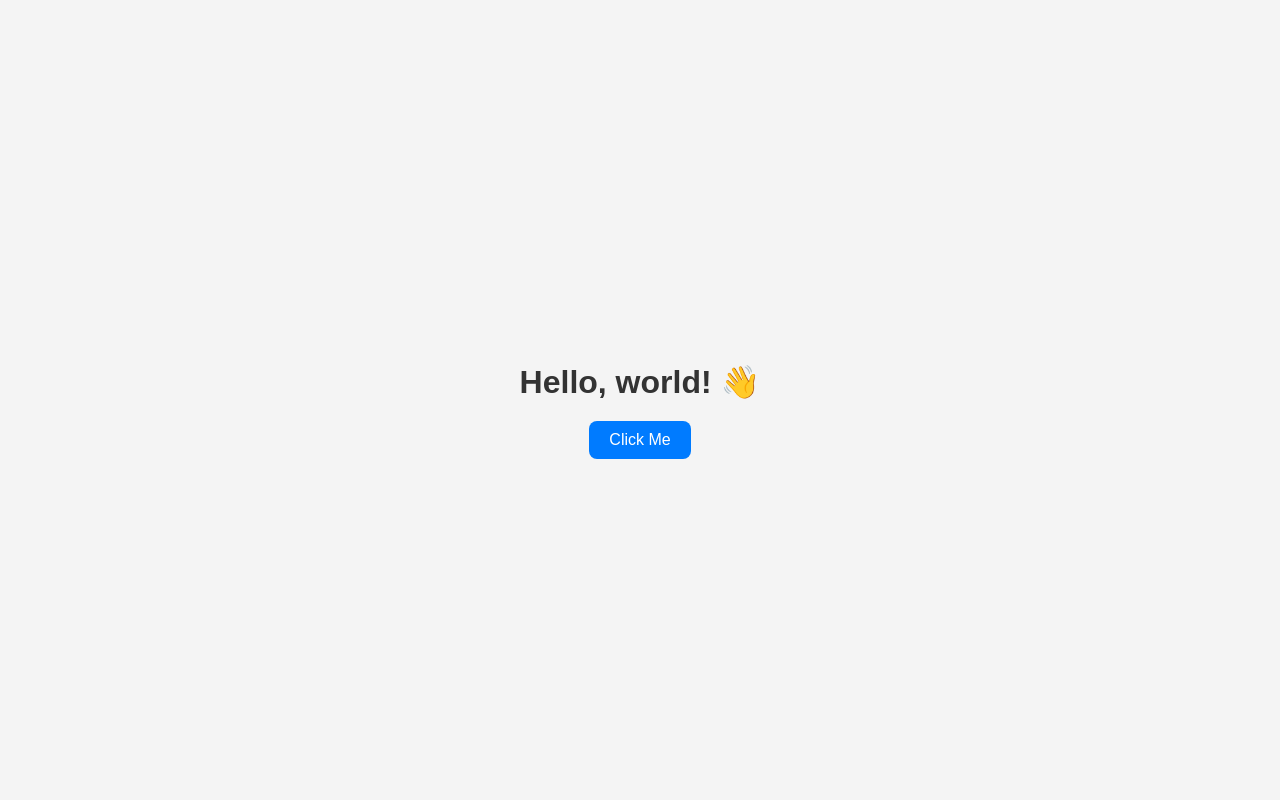
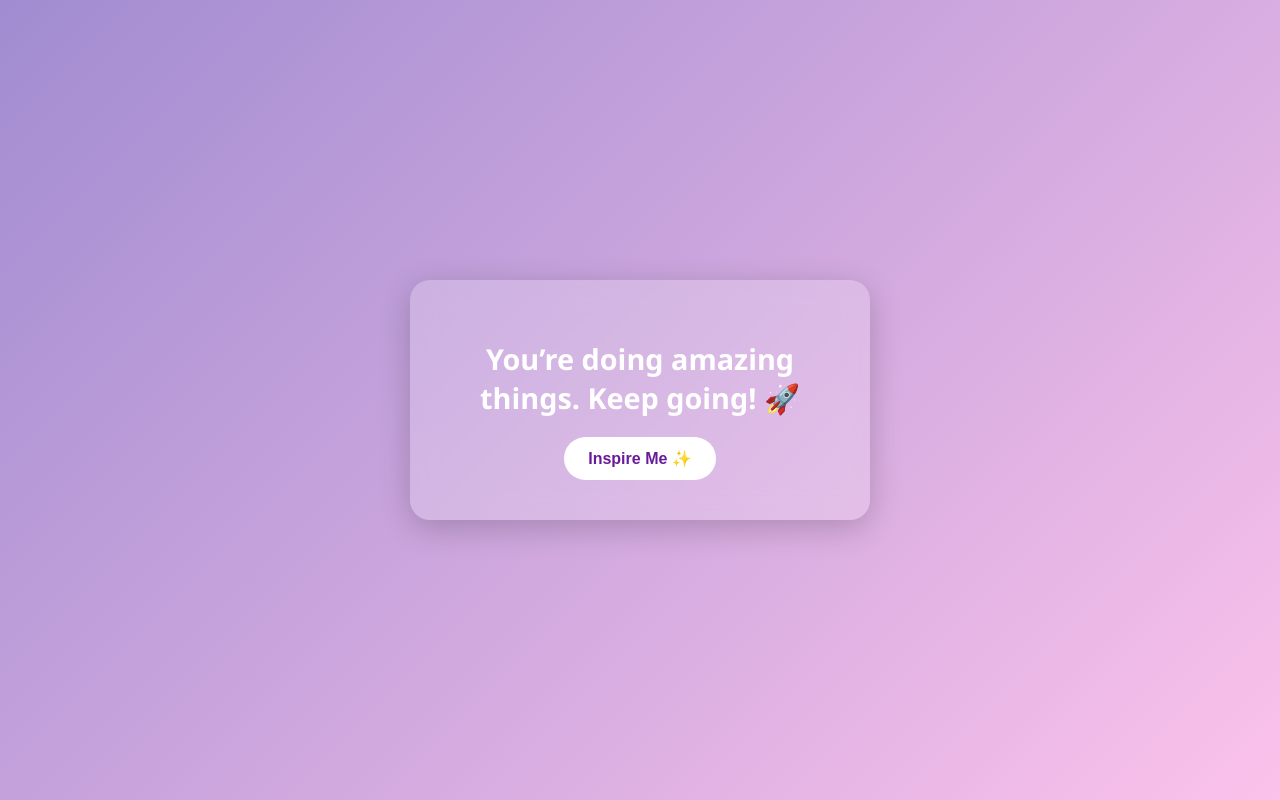
Before and after one commit to zodiac27-hub/my-github-site, a plain HTML site: page index.html in a window 1280 px wide. Drawn offline with Linux system fonts and the light colour scheme.

Commit message:
Revamp index.html with uplifting messages and enhanced styling for improved user experience

```diff
--- a/index.html
+++ b/index.html
@@ -3,64 +3,90 @@
 <head>
   <meta charset="UTF-8" />
   <meta name="viewport" content="width=device-width, initial-scale=1.0" />
-  <title>Interactive Hello</title>
+  <title>Uplifted Vibes ✨</title>
   <style>
     body {
+      margin: 0;
+      font-family: "Segoe UI", Tahoma, Geneva, Verdana, sans-serif;
+      background: linear-gradient(135deg, #a18cd1, #fbc2eb);
       display: flex;
-      flex-direction: column;
       justify-content: center;
       align-items: center;
       height: 100vh;
-      margin: 0;
-      font-family: Arial, sans-serif;
-      background: #f4f4f4;
+      overflow: hidden;
+    }
+
+    .card {
+      background: rgba(255, 255, 255, 0.2);
+      backdrop-filter: blur(12px);
+      -webkit-backdrop-filter: blur(12px);
+      border-radius: 20px;
+      padding: 40px 30px;
+      text-align: center;
+      box-shadow: 0 8px 32px rgba(0, 0, 0, 0.2);
+      color: #fff;
+      max-width: 90%;
+      width: 400px;
+      transition: all 0.3s ease-in-out;
     }
 
     h1 {
-      color: #333;
+      font-size: 1.8rem;
       margin-bottom: 20px;
-      transition: all 0.3s ease;
+      animation: fadeIn 0.6s ease-in-out;
     }
 
     button {
-      padding: 10px 20px;
-      font-size: 16px;
+      padding: 12px 24px;
+      font-size: 1rem;
       border: none;
-      border-radius: 8px;
-      background-color: #007bff;
-      color: white;
+      border-radius: 30px;
+      background-color: #ffffff;
+      color: #6a1b9a;
+      font-weight: bold;
       cursor: pointer;
-      transition: background-color 0.3s;
+      transition: background-color 0.3s ease;
     }
 
     button:hover {
-      background-color: #0056b3;
+      background-color: #e0d0f7;
+    }
+
+    @keyframes fadeIn {
+      from { opacity: 0; transform: translateY(10px); }
+      to { opacity: 1; transform: translateY(0); }
     }
   </style>
 </head>
 <body>
-  <h1 id="greeting">Hello, world! 👋</h1>
-  <button onclick="changeGreeting()">Click Me</button>
+  <div class="card">
+    <h1 id="message">You’re doing amazing things. Keep going! 🚀</h1>
+    <button onclick="changeMessage()">Inspire Me ✨</button>
+  </div>
 
   <script>
-    const greetings = [
-      "Hello, world! 👋",
-      "Hey there! 😄",
-      "Welcome to my site! 🌐",
-      "You're awesome! 💫",
-      "Have a great day! ☀️"
+    const messages = [
+      "You’re doing amazing things. Keep going! 🚀",
+      "Believe in yourself — you’ve got this! 💪",
+      "Every step you take matters. 🌱",
+      "You’re capable of more than you know. 🌟",
+      "Breathe. Smile. Shine. 🌞",
+      "The best is yet to come. Stay ready. 🔥",
+      "Progress, not perfection. Keep moving! 🛤️",
+      "You're a light in the world — shine bright! 💡",
+      "Small efforts today create big results tomorrow. ⏳"
     ];
 
-    function changeGreeting() {
-      const greetingElement = document.getElementById("greeting");
-      const current = greetingElement.innerText;
-      let newGreeting = current;
-
-      while (newGreeting === current) {
-        newGreeting = greetings[Math.floor(Math.random() * greetings.length)];
+    function changeMessage() {
+      const msg = document.getElementById("message");
+      let newMessage = msg.innerText;
+      while (newMessage === msg.innerText) {
+        newMessage = messages[Math.floor(Math.random() * messages.length)];
       }
-
-      greetingElement.innerText = newGreeting;
+      msg.innerText = newMessage;
+      msg.style.animation = 'none';
+      void msg.offsetWidth; // trigger reflow
+      msg.style.animation = 'fadeIn 0.6s ease-in-out';
     }
   </script>
 </body>
```
